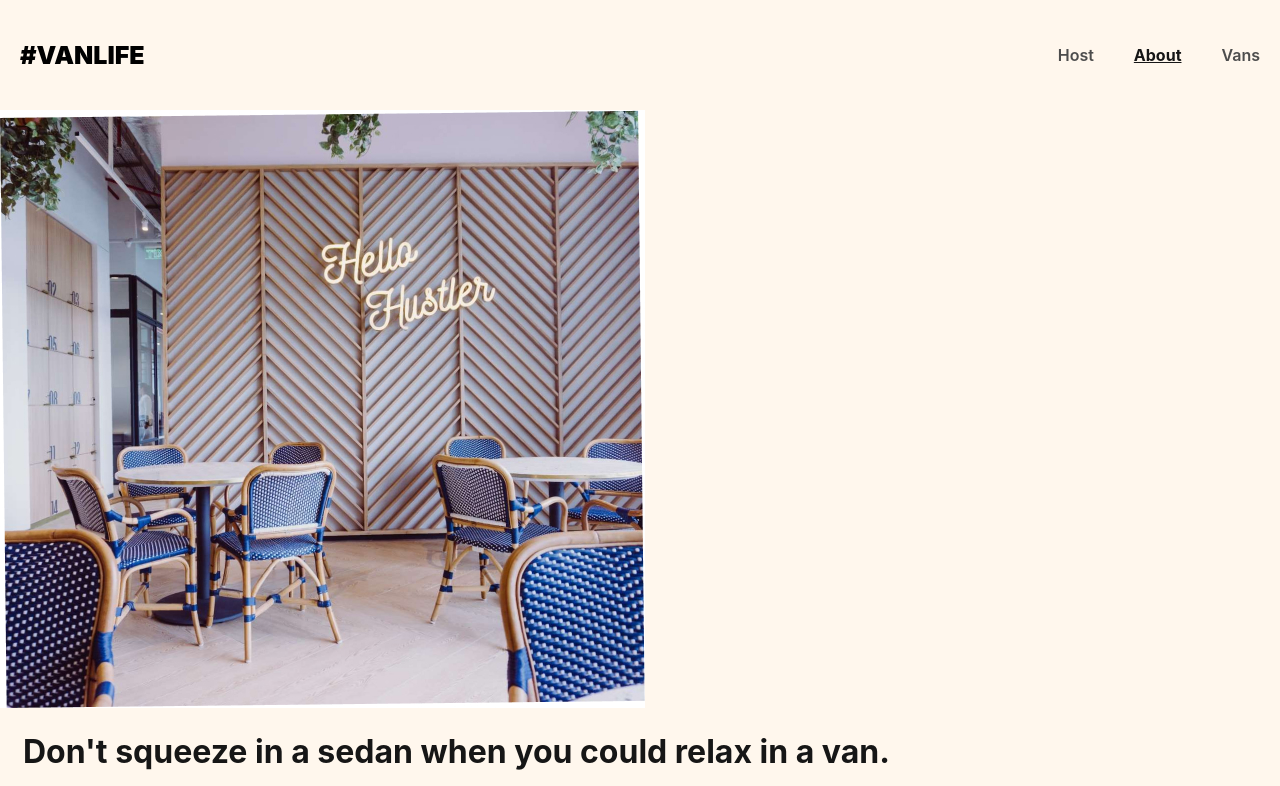
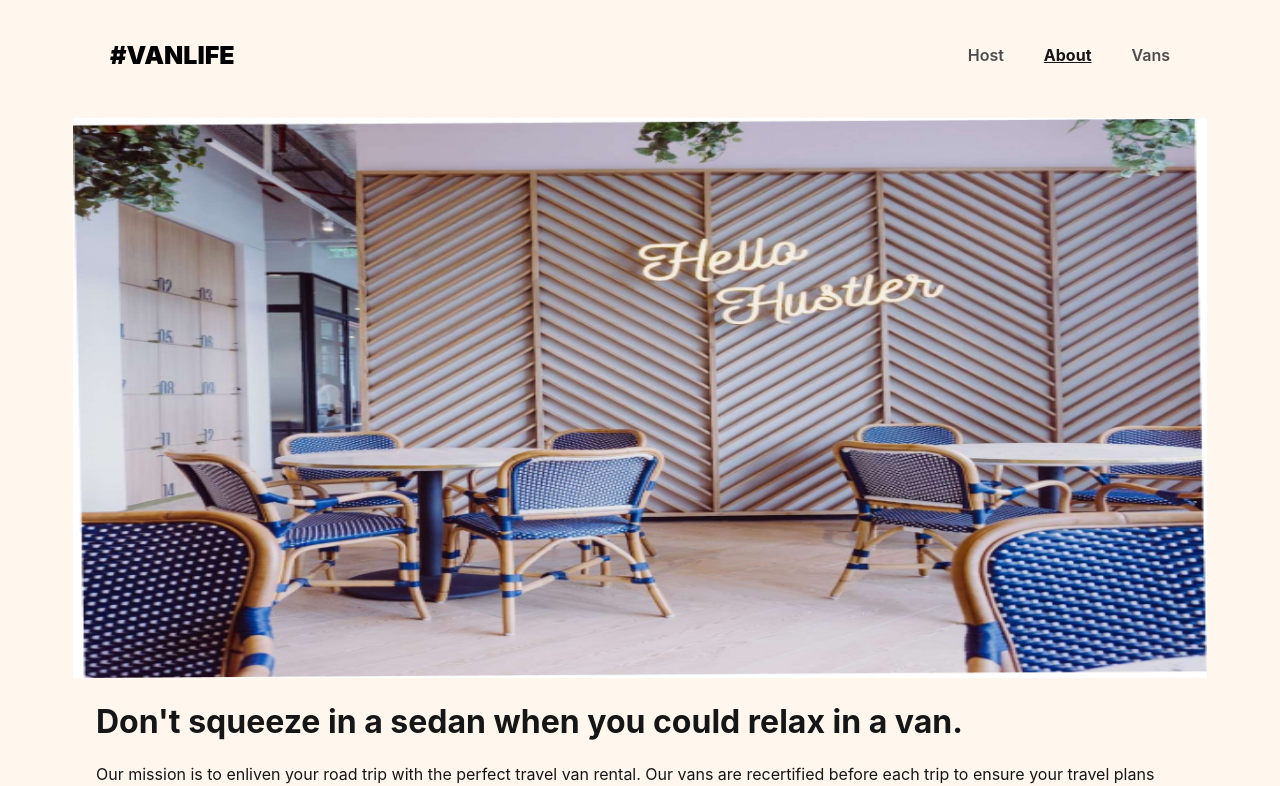
Before and after one commit to cleverAkanimoh/react-router-vanslife, a React (Vite) app: page /about in a window 1280 px wide. Shown: the top 786 px of the page. Built offline with nearby package versions, Linux system fonts and the light colour scheme; what miragejs would draw is missing.

Commit message:
modified index.css and HostVans.jsx

```diff
--- a/src/index.css
+++ b/src/index.css
@@ -7,6 +7,12 @@ html, body {
     padding: 0;
     background-color: #FFF7ED;
     font-family: "Inter", sans-serif;
+}
+
+#root {
+
+    display: grid;
+    place-items: center;
 }
 
 body::-webkit-scrollbar {
@@ -25,6 +31,8 @@ body {
 }
 
 header {
+    width: 100%;
+    max-width: 1100px;
     height: 110px;
     display: flex;
     align-items: center;
@@ -52,7 +60,11 @@ header a:hover {
 }
 
 main {
-    margin-bottom: 84px;
+    width: 99%;
+    max-width: 1150px;
+    min-height: 100vh;
+    padding: 0.5rem;
+    margin-bottom: 1rem;
 }
 
 footer {
@@ -65,6 +77,7 @@ footer {
     align-items: center;
     margin-top: auto;
     font-weight: 500;
+    width: 100%;
 }
 
 .link-button {
@@ -141,7 +154,8 @@ footer {
 
 /*** ABOUT PAGE ***/
 .about-hero-image {
-    max-width: 100%;
+    width: 100%;
+    height: 70vh;
 }
 
 .about-page-content {
@@ -267,10 +281,6 @@ i[class*='van-type-'] {
 .van-detail-container .back-button {
     color: black;
     text-decoration: none;
-}
-
-.van-detail-container .back-button:visited {
-
 }
 
 .van-detail-container .back-button span {
@@ -422,3 +432,27 @@ i[class*='van-type-'] {
     text-decoration: underline;
     font-weight: 700;
 }
+
+.host-van-detail-info > h4 {
+    font-weight: 700;
+    font-size: 14px;
+    line-height: 21px;
+}
+.host-van-detail-info > h4 > span {
+    font-weight: 500;
+}
+
+.host-van-price {
+    font-size: 24px;
+    font-weight: 500;
+}
+
+.host-van-price > span {
+    font-size: 16px;
+    color: #4D4D4D;
+}
+
+.host-van-detail-image {
+    height: 100px;
+    border-radius: 5px;
+}
--- a/src/pages/Host/HostVans.jsx
+++ b/src/pages/Host/HostVans.jsx
@@ -27,7 +27,7 @@ export default function HostVans() {
     ))
 
     return (
-        <section>
+        <section className="section">
             <h1 className="host-vans-title">Your listed vans</h1>
             <div className="host-vans-list">
                 {
```
